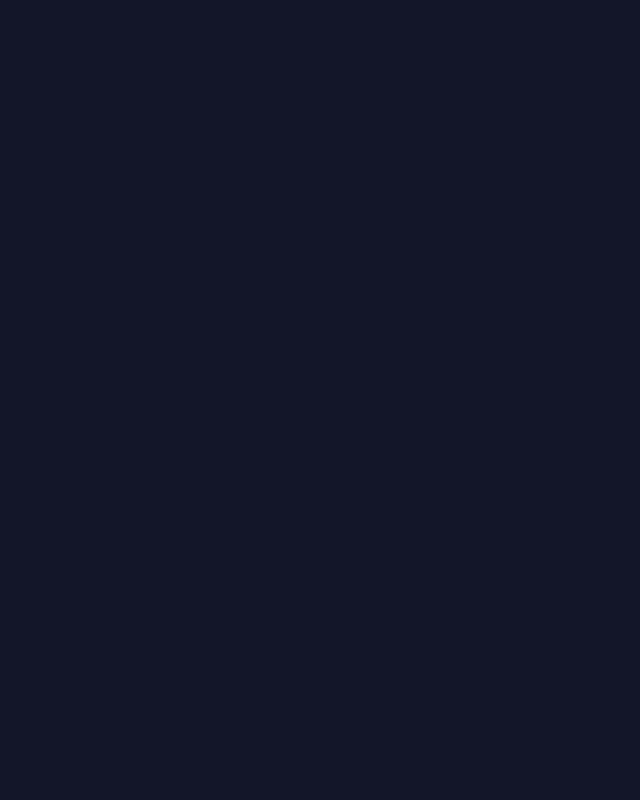
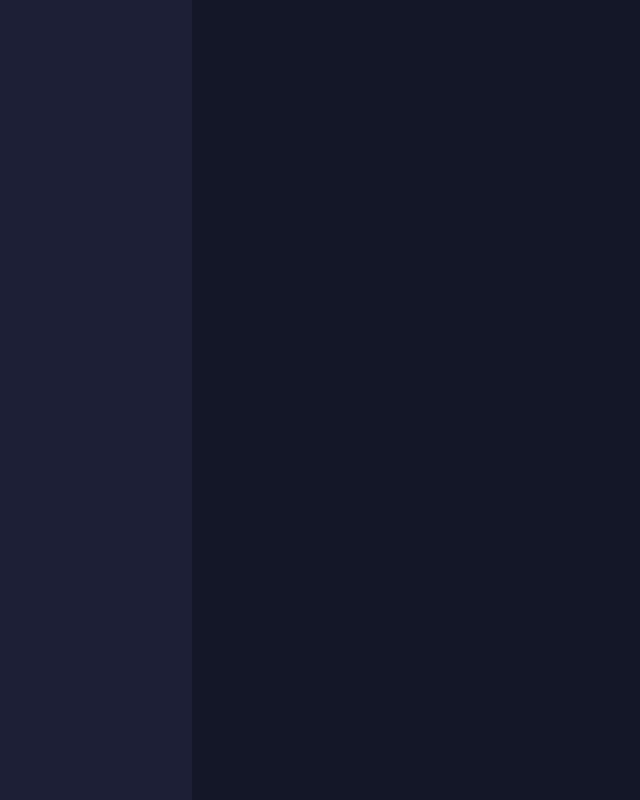
Before and after one commit to adatechschool/projet_collectif_dataviz-dashteam, a website: page frontend/index.html in a window 1280 px wide. Shown: the whole page, without its empty margins (0-640 px from the left). Drawn offline with Linux system fonts and the light colour scheme.

Commit message:
add main grid-template

```diff
--- a/frontend/css/style.css
+++ b/frontend/css/style.css
@@ -1 +1,23 @@
 @import "reset.css";
+
+:root {
+  --main-color: #131627;
+  --second-color: #1d1f37;
+}
+
+#main-container {
+  display: grid;
+  grid-template-columns: 15% 85%;
+}
+
+#menu {
+  background-color: var(--second-color);
+  height: 100vh;
+}
+
+#main-content {
+  background-color: var(--main-color);
+  display: grid;
+  grid-template-columns: repeat(10, 10%);
+  grid-template-rows: repeat(10, 10%);
+}
--- a/frontend/index.html
+++ b/frontend/index.html
@@ -17,7 +17,10 @@
         <p id ="temperature"> </p>
     </div> -->
 
-    <div class="main-container"></div>
+    <div id="main-container">
+      <div id="menu"></div>
+      <div id="main-content"></div>
+    </div>
 
     <script type="module" src="./js/index.js"></script>
   </body>
```
